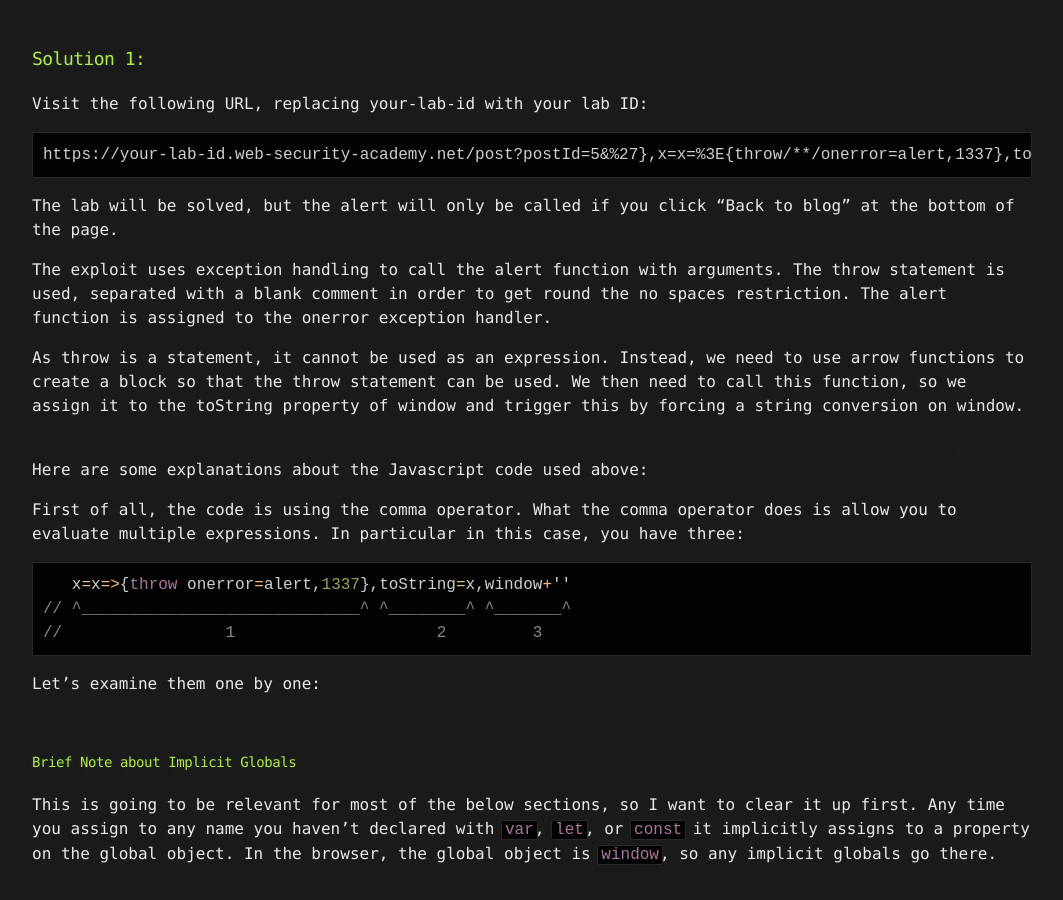
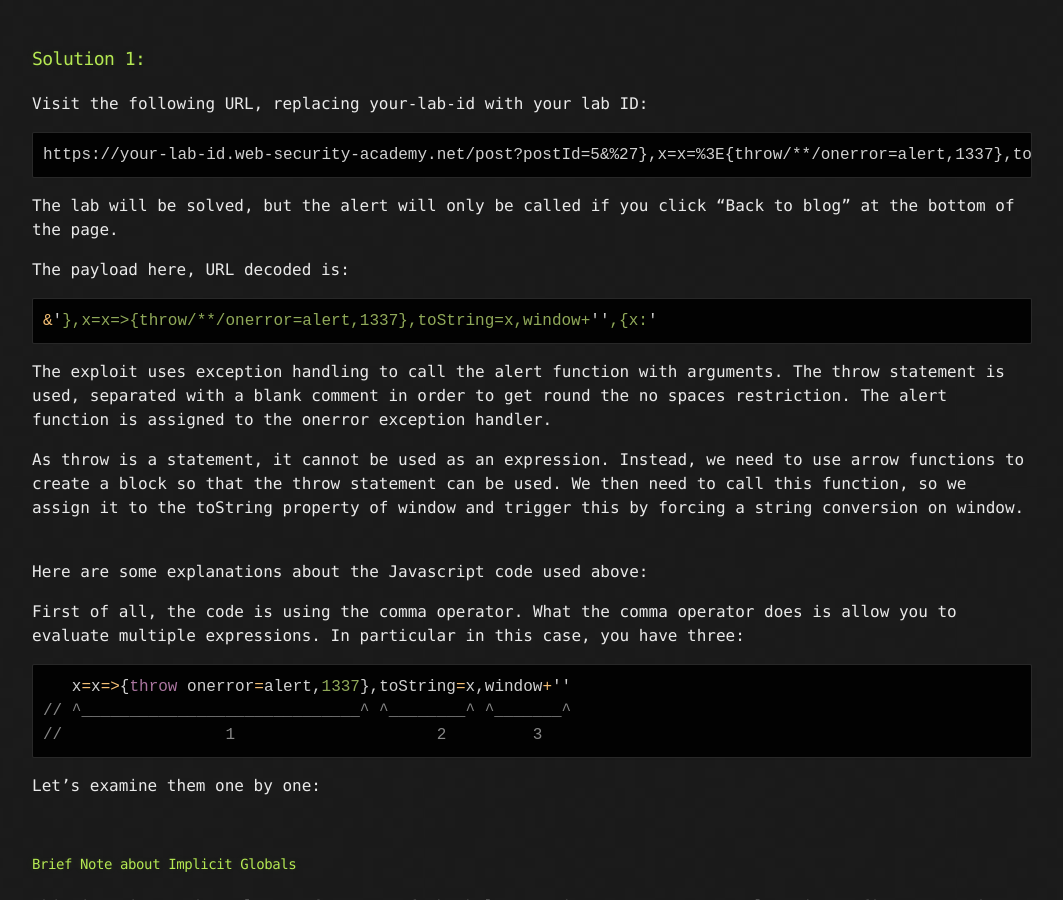
Before and after one commit to CamoCatX/camocatx.github.io, a Jekyll site: the page built from blog/_posts/2022-06-04-reflected-xss-in-a-javascript-url-with-some-characters-blocked.md, in a window 1280 px wide and 900 px high, scrolled down 1109 px. Shown: the whole window, without its empty margins (108-1171 px from the left). Built offline with Jekyll 4.4.1, drawn with Linux system fonts in a browser that asks for light colours.

Commit message:
Edit blog post

````diff
--- a/blog/_posts/2022-06-04-reflected-xss-in-a-javascript-url-with-some-characters-blocked.md
+++ b/blog/_posts/2022-06-04-reflected-xss-in-a-javascript-url-with-some-characters-blocked.md
@@ -32,6 +32,12 @@ https://your-lab-id.web-security-academy.net/post?postId=5&%27},x=x=%3E{throw/**
 ```
 
 The lab will be solved, but the alert will only be called if you click "Back to blog" at the bottom of the page.
+
+The payload here, URL decoded is:
+
+```js
+&'},x=x=>{throw/**/onerror=alert,1337},toString=x,window+'',{x:'
+```
 
 The exploit uses exception handling to call the alert function with arguments. The throw statement is used, separated with a blank comment in order to get round the no spaces restriction. The alert function is assigned to the onerror exception handler.
 
````
